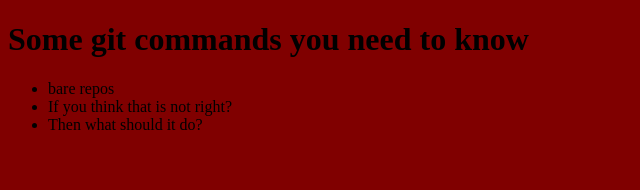
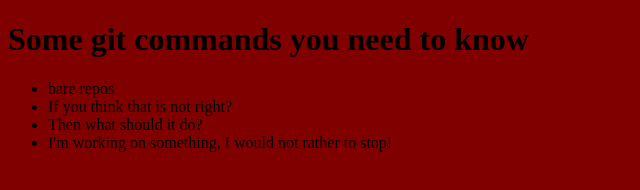
Before and after one commit to KvinLiu/git_learning, a plain HTML site: page index.html in a window 1280 px wide. Shown: the whole page, without its empty margins (0-640 px from the left). Drawn offline with Linux system fonts and the light colour scheme.

```diff
--- a/index.html
+++ b/index.html
@@ -16,6 +16,7 @@
       <li>bare repos</li>
       <li>If you think that is not right?</li>
       <li>Then what should it do?</li>
+      <li>I'm working on something, I would not rather to stop!</li>
     </ul>
   </div>
 </body>
```
Also changed, not shown: 1 other file.
